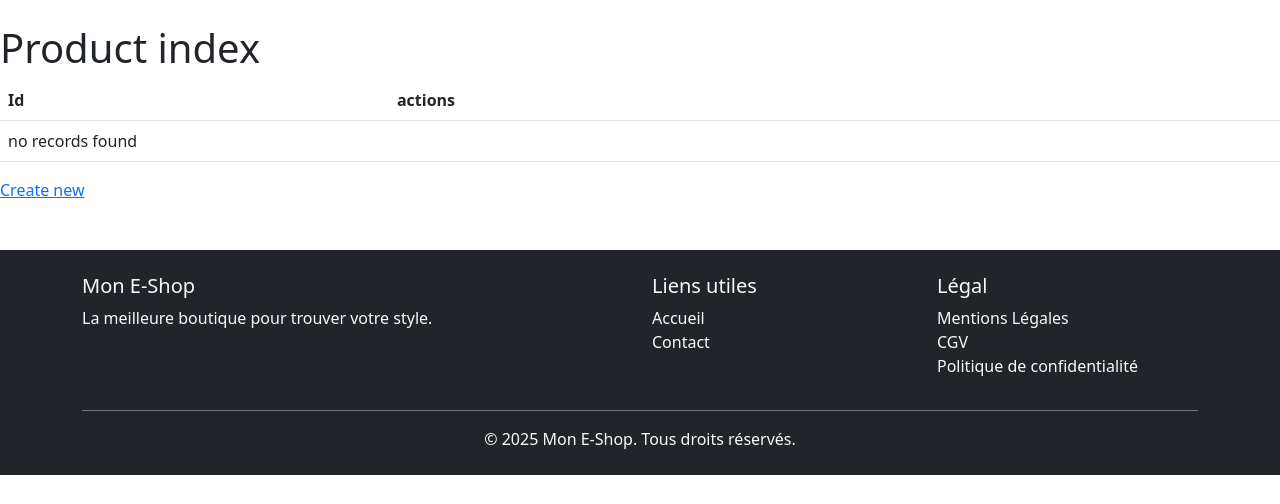
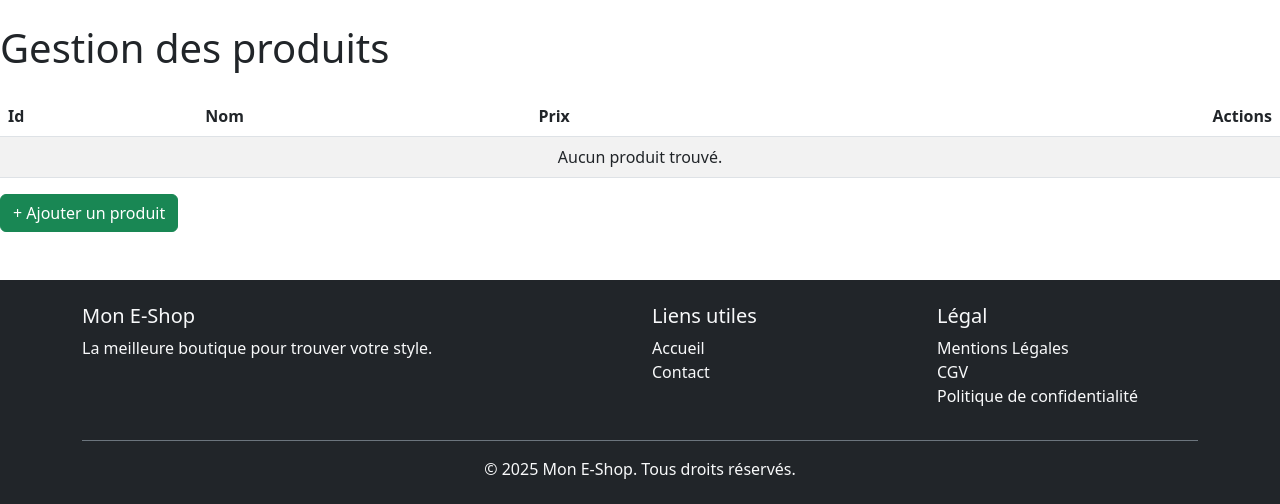
Before and after one commit to Matteixou/Symphony-Siteweb, a Symfony app: template templates/product/index.html.twig in a window 1280 px wide. Shown: the part 56-560 px from the top of the page. Run offline with Twig, Linux system fonts and the light colour scheme; the template is opened without the code that fills it, so the values that code supplies are empty; some libraries are stand-ins or nearby versions.

Commit message:
feat : essaie d'ajout d'un mode admin avec easyadmin (échoué) + commencement gestion produit

```diff
--- a/composer.json
+++ b/composer.json
@@ -12,6 +12,7 @@
         "doctrine/doctrine-bundle": "^2.18",
         "doctrine/doctrine-migrations-bundle": "^3.7",
         "doctrine/orm": "^3.5",
+        "easycorp/easyadmin-bundle": "^4.27",
         "phpdocumentor/reflection-docblock": "^5.6",
         "phpstan/phpdoc-parser": "^2.3",
         "symfony/asset": "7.4.*",
--- a/config/bundles.php
+++ b/config/bundles.php
@@ -14,4 +14,6 @@ return [
     Symfony\Bundle\MonologBundle\MonologBundle::class => ['all' => true],
     Symfony\Bundle\MakerBundle\MakerBundle::class => ['dev' => true],
     SymfonyCasts\Bundle\ResetPassword\SymfonyCastsResetPasswordBundle::class => ['all' => true],
+    Symfony\UX\TwigComponent\TwigComponentBundle::class => ['all' => true],
+    EasyCorp\Bundle\EasyAdminBundle\EasyAdminBundle::class => ['all' => true],
 ];
--- a/config/routes.yaml
+++ b/config/routes.yaml
@@ -8,4 +8,7 @@
 #   bin/console debug:router
 
 controllers:
-    resource: routing.controllers
+    resource:
+        path: ../src/Controller/
+        namespace: App\Controller
+    type: attribute
--- /dev/null
+++ b/config/routes/easyadmin.yaml
@@ -0,0 +1,3 @@
+easyadmin:
+    resource: .
+    type: easyadmin.routes
--- a/templates/product/index.html.twig
+++ b/templates/product/index.html.twig
@@ -1,33 +1,39 @@
 {% extends 'base.html.twig' %}
 
-{% block title %}Product index{% endblock %}
+{% block title %}Gestion des produits{% endblock %}
 
 {% block body %}
-    <h1>Product index</h1>
+    <h1 class="mb-4">Gestion des produits</h1>
 
-    <table class="table">
+    <table class="table table-striped table-hover align-middle">
         <thead>
             <tr>
                 <th>Id</th>
-                <th>actions</th>
+                <th>Nom</th>
+                <th>Prix</th>
+                <th class="text-end">Actions</th>
             </tr>
         </thead>
         <tbody>
         {% for product in products %}
             <tr>
                 <td>{{ product.id }}</td>
-                <td>
-                    <a href="{{ path('app_product_show', {'id': product.id}) }}">show</a>
-                    <a href="{{ path('app_product_edit', {'id': product.id}) }}">edit</a>
+                <td>{{ product.name }}</td>
+                <td>{{ product.price }} €</td>
+                <td class="text-end">
+                    <a href="{{ path('app_product_show', {'id': product.id}) }}" class="btn btn-sm btn-outline-primary">Voir</a>
+                    <a href="{{ path('app_product_edit', {'id': product.id}) }}" class="btn btn-sm btn-outline-secondary">Modifier</a>
                 </td>
             </tr>
         {% else %}
             <tr>
-                <td colspan="2">no records found</td>
+                <td colspan="4" class="text-center">Aucun produit trouvé.</td>
             </tr>
         {% endfor %}
         </tbody>
     </table>
 
-    <a href="{{ path('app_product_new') }}">Create new</a>
+    <a href="{{ path('app_product_new') }}" class="btn btn-success">
+        + Ajouter un produit
+    </a>
 {% endblock %}
```
Also changed, not shown: config/reference.php (+15 -2 lines), src/Controller/Admin/DashboardController.php (added, +35 -0 lines), src/Controller/Admin/ProductCrudController.php (added, +36 -0 lines), src/Controller/TestProductController.php (added, +16 -0 lines), 3 other files.
